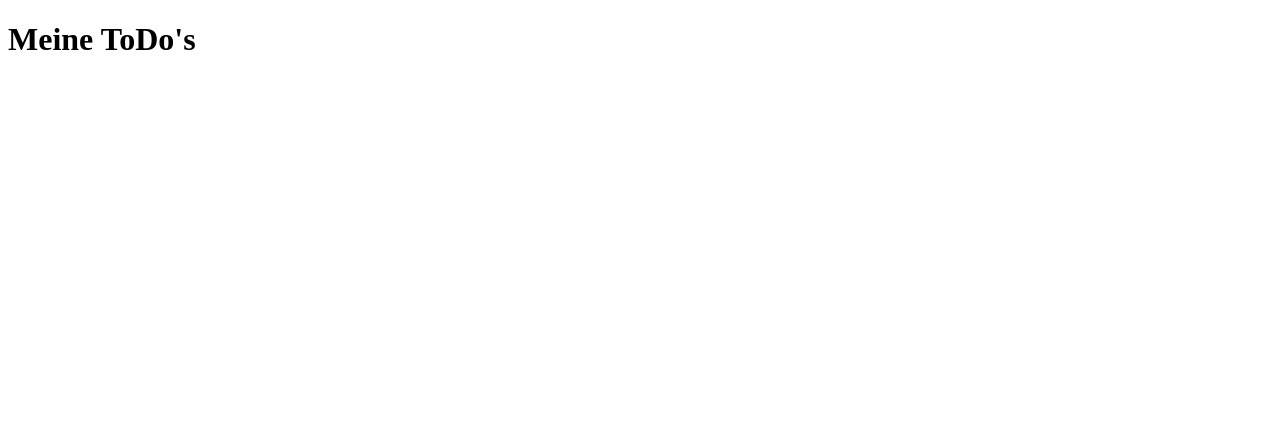
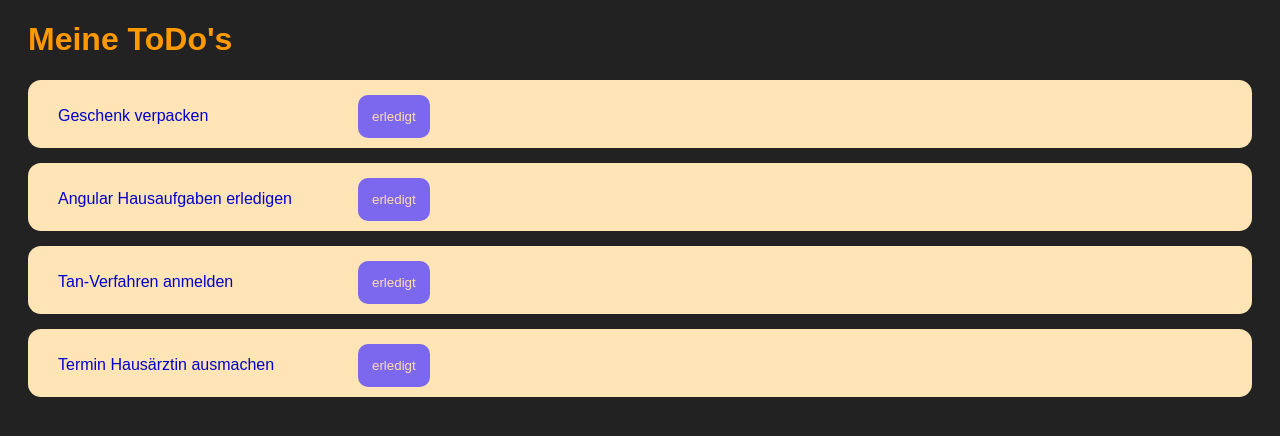
Before and after one commit to rekoch/AngularToDo, an Angular app in the folder toDoApp/: page / in a window 1280 px wide. Shown: the top 436 px of the page. Built offline with nearby package versions, Linux system fonts and the light colour scheme.

Commit message:
end of excercise 1

```diff
--- a/toDoApp/src/app/home/home.component.css
+++ /dev/null
@@ -1,4 +0,0 @@
-/**
-schreibe hier eine Klasse "ToDo" und passe das Styling an, wie es dir gefällt.
-Bspw. die Farbe, Hintergrund etc.
-/
--- a/toDoApp/src/app/home/home.component.html
+++ b/toDoApp/src/app/home/home.component.html
@@ -1,22 +1,9 @@
-<h1>Meine ToDo's</h1>
-<!-- hier müssen wir durch die toDos aus dem .ts File iterieren
-Dafür nutzt das ngFor -> siehe https://angular.io/guide/built-in-directives#ngFor
-Zu Beginn reicht das, wenn du es mit einfachen <div> Elementen machst.
-
--- nutze danach im DIV Element eine CSS Klasse, um die ToDo's zu stylen. bspw. <div class="todo" >
--->
-
-<!--
-  Nachdem du nun eine Liste mit deinen Todos hast, müssen wir noch eine Aktion haben. damit man sie erledigen kann.
-  Das heisst, du baust in dein div Element einen Button, der direkt rechts davon steht.
-  Bspw. "<div> <button>" -> Achte darauf, dass auch der Button in der ngFor Schleife ausgeführt wird. Also pro toDo ein Button
--->
-
-<!--
-  Optional: wenn alles so gut geklappt hat, kannst du dem Button etwas Logik geben mit dem "onClick"-event und im TS File eine entsprechende
-  Funktion bauen. Zu Beginn kannst du mal nur den namen des ToDo's ausprinten in der console.
-  Also ein Klick auf den Button des ersten ToDos wird der Name dieses erstes ToDo in der console gschrieben (Dev-Tool Browser).
-  <div>todo <button>...   -> button click = name dieses ToDo
-  <div> todo 2 <button>... -> button click = name des zweiten ToDo's
-        -> Diese Liste wird durch das ngFor erstellt
--->
+<div class="frame">
+  <h1>Meine ToDo's</h1>
+  <div class="toDos" *ngFor="let todo of toDo">
+    <div class="toDo">
+      <div class="width-1">{{ todo.name }}</div>
+      <button (click)="buttonClick()">erledigt</button>
+    </div>
+  </div>
+</div>
--- /dev/null
+++ b/toDoApp/src/app/home/home.component.scss
@@ -0,0 +1,37 @@
+h1 {
+  font-family: sans-serif;
+  color: #ff9900;
+}
+
+.frame {
+  margin: 20px;
+}
+
+.toDos {
+  color: mediumblue;
+  font-family: sans-serif;
+  background-color: moccasin;
+  padding-top: 15px;
+  padding-bottom: 10px;
+  padding-left: 30px;
+  padding-right: 0px;
+  margin-top: 15px;
+  border-radius: 13px;
+}
+
+.toDo {
+  display: flex;
+  align-items: center;
+}
+
+button {
+  background-color: mediumslateblue;
+  border-radius: 10px;
+  border: 4px;
+  padding: 14px;
+  color: navajowhite;
+}
+
+.width-1 {
+  width: 300px;
+}
--- a/toDoApp/src/app/home/home.component.ts
+++ b/toDoApp/src/app/home/home.component.ts
@@ -1,17 +1,26 @@
 import { Component, OnInit } from '@angular/core';
+import { ToDo } from '../models/todo';
 
 @Component({
   selector: 'app-home',
   templateUrl: './home.component.html',
-  styleUrls: ['./home.component.css'],
+  styleUrls: ['./home.component.scss'],
 })
 export class HomeComponent implements OnInit {
-  // erstelle eine variable mit 1-4 todos. Dafür musst du ein Array nutzen []
-  // bspw. birds = [] -> ohne Typ. Machen wir später.
+  toDo: ToDo[] = [
+    { name: 'Geschenk verpacken', status: 'open' },
+    { name: 'Angular Hausaufgaben erledigen', status: 'open' },
+    { name: 'Tan-Verfahren anmelden', status: 'open' },
+    { name: 'Termin Hausärztin ausmachen', status: 'open' },
+  ];
 
   constructor() {}
 
   ngOnInit() {}
+
+  buttonClick() {
+    console.log(this.buttonClick);
+  }
 }
 
 // hier schreiben wir später das Interface "ToDo" -> kannst du auch bereits versuchen.
--- /dev/null
+++ b/toDoApp/src/app/models/todo.ts
@@ -0,0 +1,4 @@
+export interface ToDo {
+  name: string;
+  status: 'open' | 'done';
+}
--- a/toDoApp/src/styles.scss
+++ b/toDoApp/src/styles.scss
@@ -1 +1,4 @@
 /* You can add global styles to this file, and also import other style files */
+body {
+  background-color: #222;
+}
```
